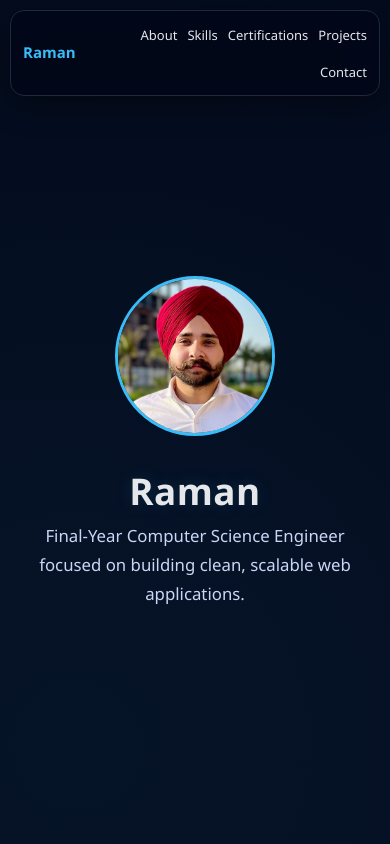
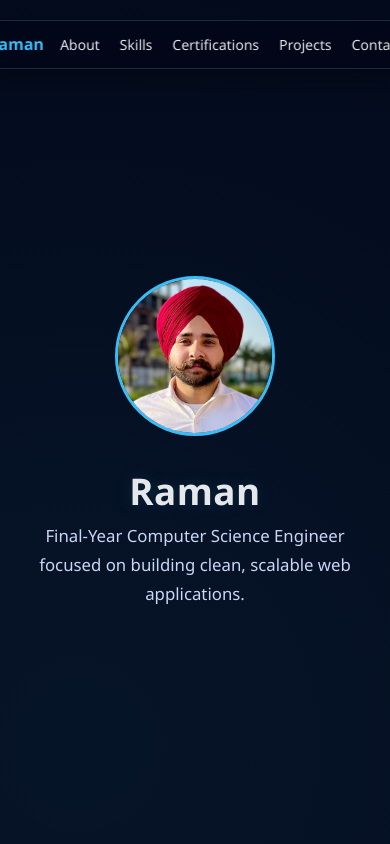
Before and after one commit to ramandeep727/intro-website, a plain HTML site: page index.html in a window 390 px wide. Shown: the top 844 px of the page. Drawn offline with Linux system fonts and the light colour scheme.

Commit message:
Add files via upload

```diff
--- a/style.css
+++ b/style.css
@@ -345,63 +345,3 @@ footer {
 #contact p a:hover {
     text-decoration: underline;
 }
-
-
-/* 🔥 FINAL MOBILE NAVBAR FIX */
-@media (max-width: 768px) {
-
-    .navbar {
-        position: fixed;
-        top: 10px;
-        left: 10px;
-        right: 10px;          /* 🔑 THIS is the key */
-        transform: none;      /* remove centering */
-        width: auto;
-        padding: 10px 12px;
-        border-radius: 14px;
-        display: flex;
-        align-items: center;
-        justify-content: space-between;
-    }
-
-    .nav-logo {
-        font-size: 15px;
-        white-space: nowrap;
-        flex-shrink: 0;
-    }
-
-    .nav-links {
-        display: flex;
-        gap: 10px;
-        flex-wrap: wrap;
-        justify-content: flex-end;
-        max-width: 70%;
-    }
-
-    .nav-links a {
-        font-size: 13px;
-        white-space: nowrap;
-    }
-}
-/* 🔥 FINAL MOBILE CONTACT FIX */
-@media (max-width: 768px) {
-
-    #contact {
-        text-align: center;
-        padding-left: 16px;
-        padding-right: 16px;
-    }
-
-    #contact .btn {
-        display: block;
-        width: 100%;
-        max-width: 260px;
-        margin: 20px auto;
-        white-space: nowrap;
-    }
-
-    #contact p {
-        word-break: break-word;
-        overflow-wrap: anywhere;
-    }
-}
```
